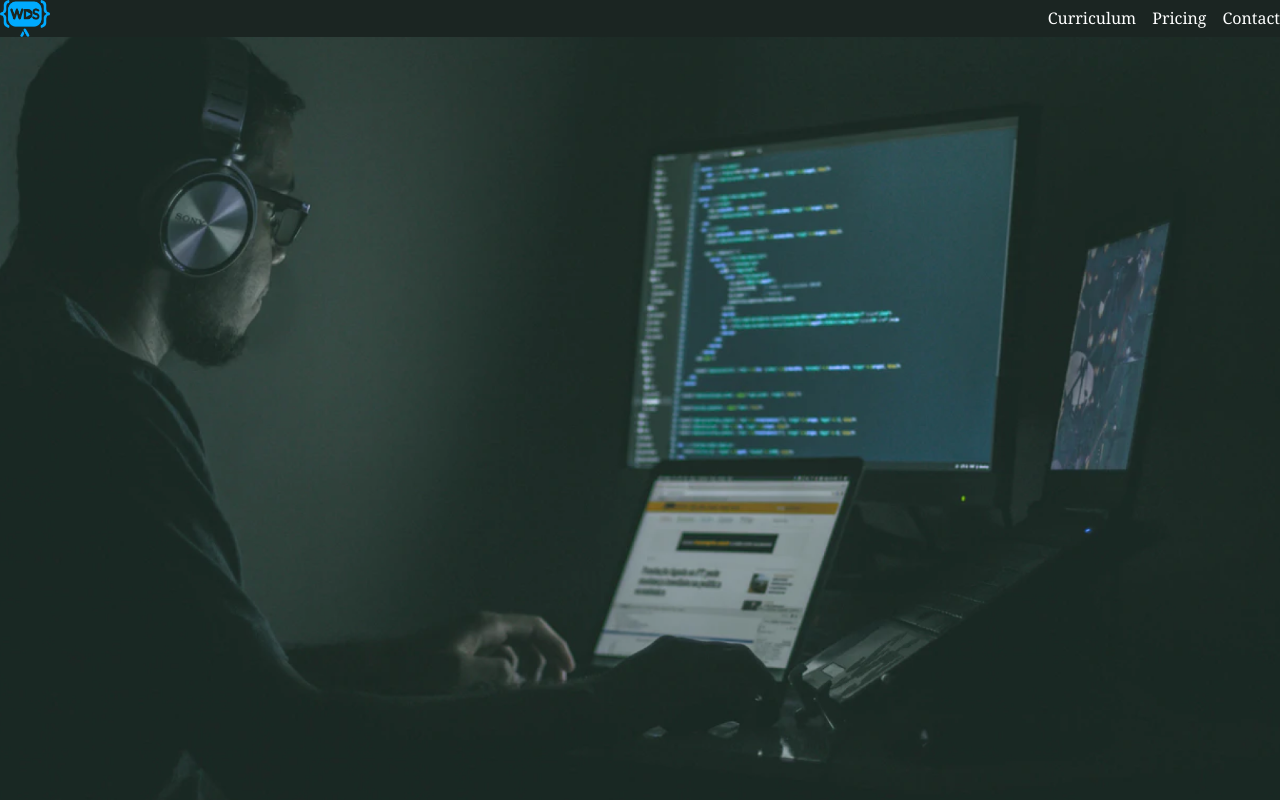
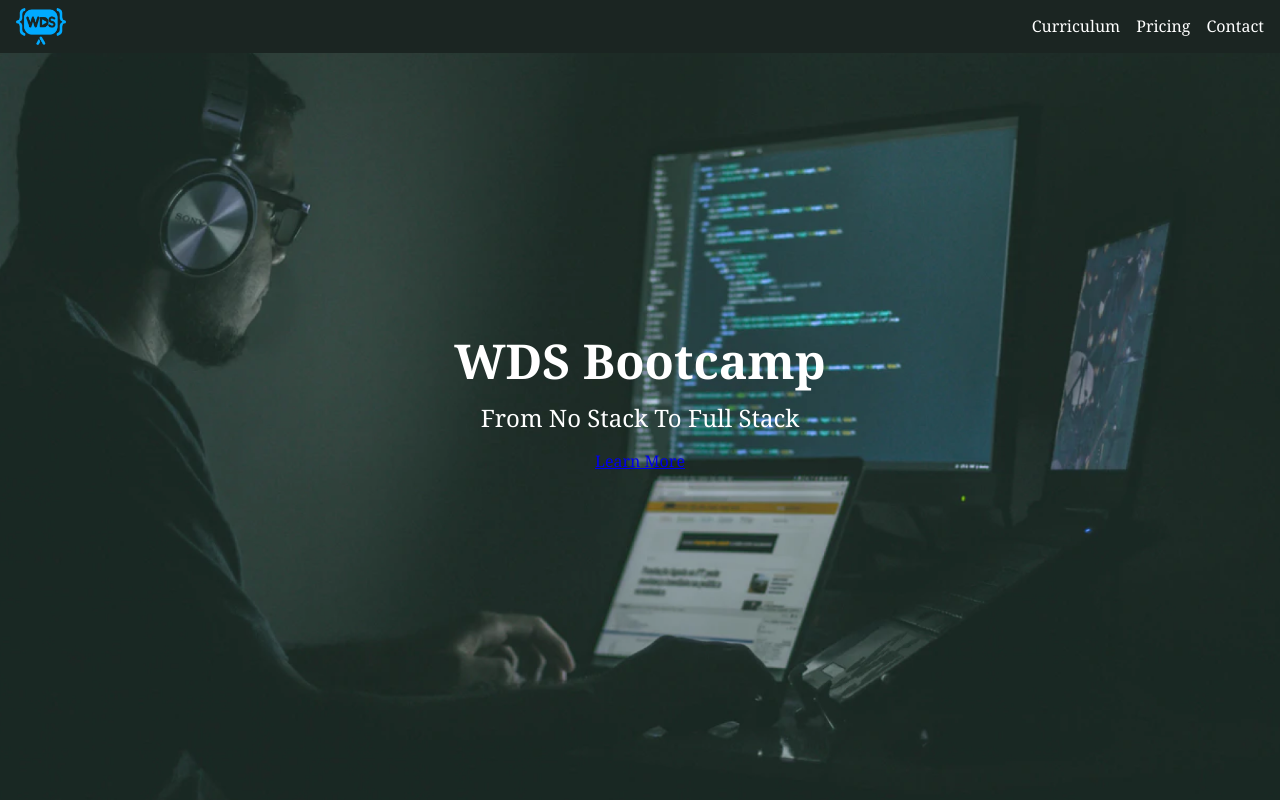
Before and after one commit to ghostman2311/csswebdev, a plain HTML site: page index.html in a window 1280 px wide. Drawn offline with Linux system fonts and the light colour scheme.

Commit message:
till subtitle completed

```diff
--- a/index.html
+++ b/index.html
@@ -19,6 +19,9 @@
                 <li><a href="#">Contact</a></li>
             </ul>
         </nav>
+        <h3 class="title">WDS Bootcamp</h3>
+        <span class="sub-title">From No Stack To Full Stack</span>
+        <a href="#">Learn More</a>
     </header>
 
 </body>
--- a/style.css
+++ b/style.css
@@ -14,6 +14,11 @@ body {
   background-size: cover;
   background-position-x: 40%;
   background-position-y: center;
+  display: flex;
+  justify-content: center;
+  align-items: center;
+  color: white;
+  flex-direction: column;
 }
 
 .nav {
@@ -21,6 +26,7 @@ body {
   justify-content: space-between;
   align-items: center;
   background-color: #1b2522;
+  padding: 0.5rem 1rem;
 }
 
 .nav-top {
@@ -47,3 +53,14 @@ body {
   text-decoration: none;
   color: white;
 }
+
+.title {
+  font-size: 3rem;
+  margin: 0;
+}
+
+.sub-title {
+  font-size: 1.5rem;
+  margin-top: 0.5rem;
+  margin-bottom: 1rem;
+}
```
Also changed, not shown: instruction.md (+8 -0 lines).
